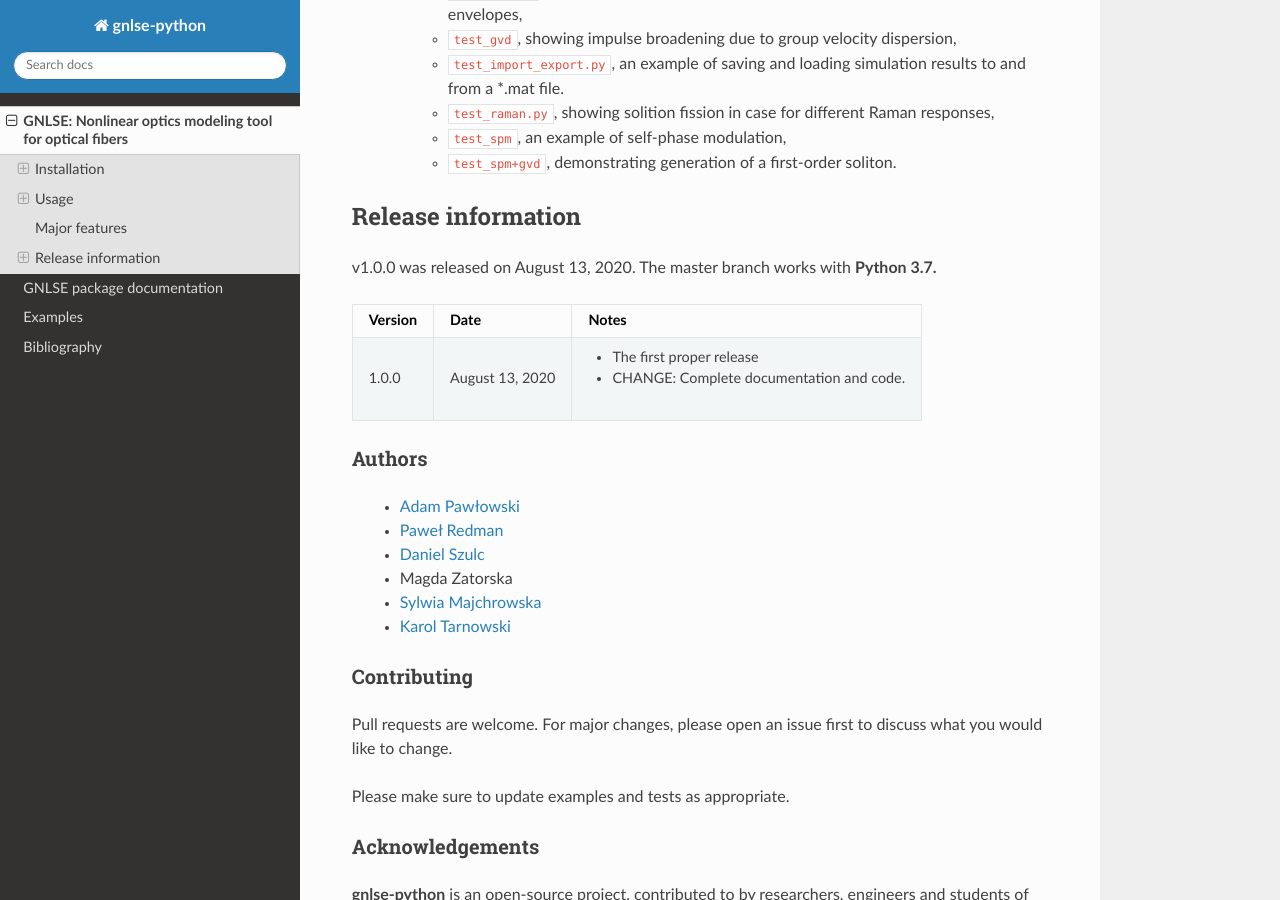
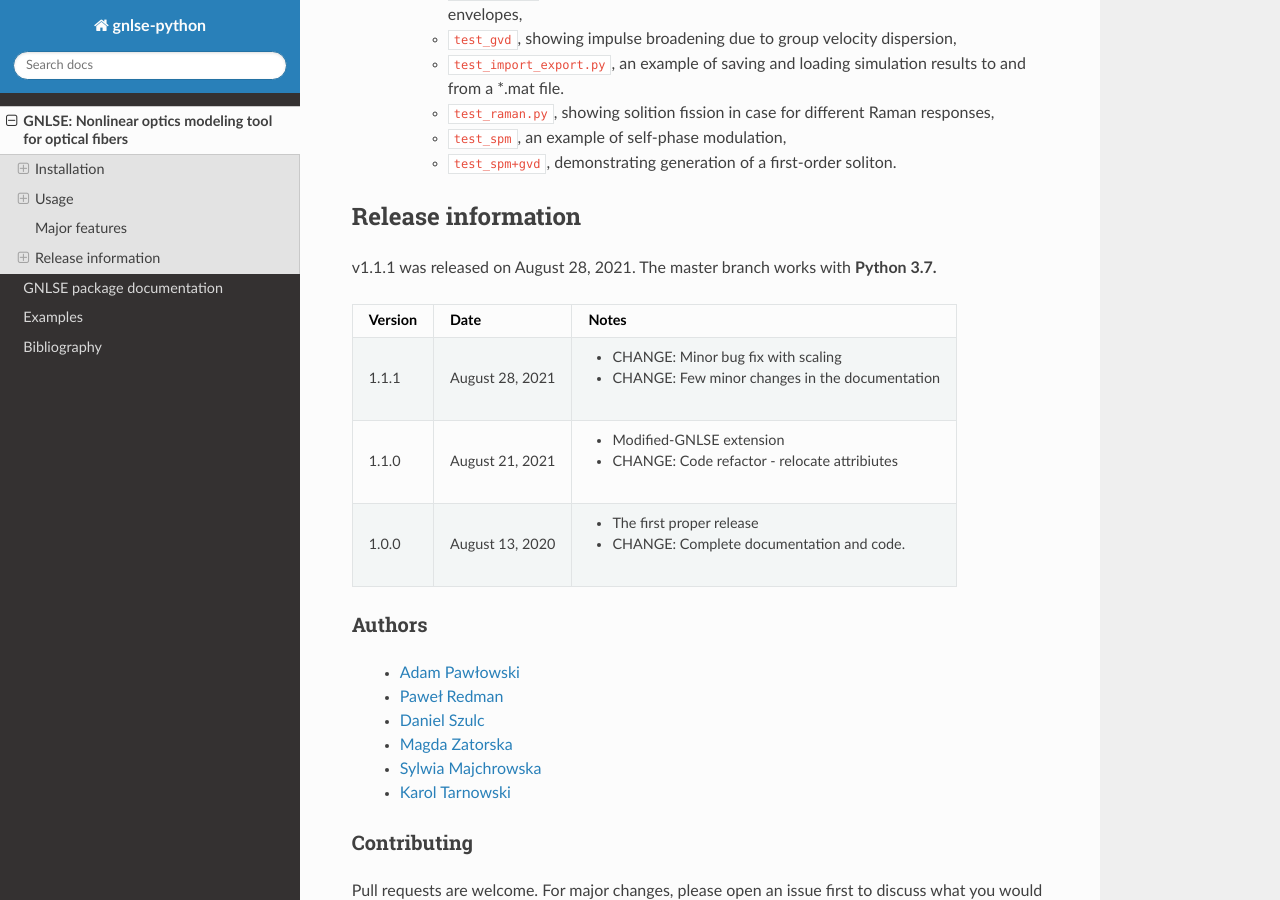
Before and after one commit to WUST-FOG/gnlse-python, a Sphinx documentation site: the page built from docs/gnlse_intro.rst, in a window 1280 px wide and 900 px high, scrolled down 2450 px. Built offline with Sphinx 7.4.7 and the Read the Docs theme 2.0.0, drawn with Linux system fonts in a browser that asks for light colours.

Commit message:
Minor bug fix with scaling

```diff
--- a/docs/gnlse_intro.rst
+++ b/docs/gnlse_intro.rst
@@ -107,12 +107,16 @@ Major features
 Release information
 -------------------
 
-v1.0.0 was released on August 13, 2020. The master branch works with
+v1.1.1 was released on August 28, 2021. The master branch works with
 **Python 3.7.**
 
 =======  ===============  ====================================================
 Version  Date             Notes
 =======  ===============  ====================================================
+1.1.1    August 28, 2021  * CHANGE: Minor bug fix with scaling
+                          * CHANGE: Few minor changes in the documentation
+1.1.0    August 21, 2021  * Modified-GNLSE extension
+                          * CHANGE: Code refactor - relocate attribiutes
 1.0.0    August 13, 2020  * The first proper release
                           * CHANGE: Complete documentation and code.
 =======  ===============  ====================================================
@@ -123,7 +127,7 @@ Authors
   * `Adam Pawłowski <https://github.com/adampawl>`_
   * `Paweł Redman <https://redman.xyz/>`_
   * `Daniel Szulc <http://szulc.xyz/>`_
-  * Magda Zatorska
+  * `Magda Zatorska <https://github.com/magdazatorska>`_
   * `Sylwia Majchrowska <https://majsylw.netlify.app/>`_
   * `Karol Tarnowski <http://www.if.pwr.wroc.pl/~tarnowski/>`_
 
```
Also changed, not shown: README.md (+8 -5 lines), 1 other file.
